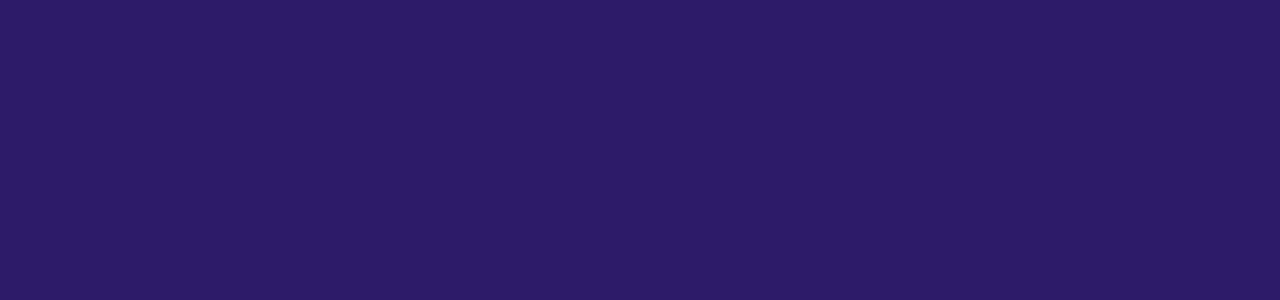
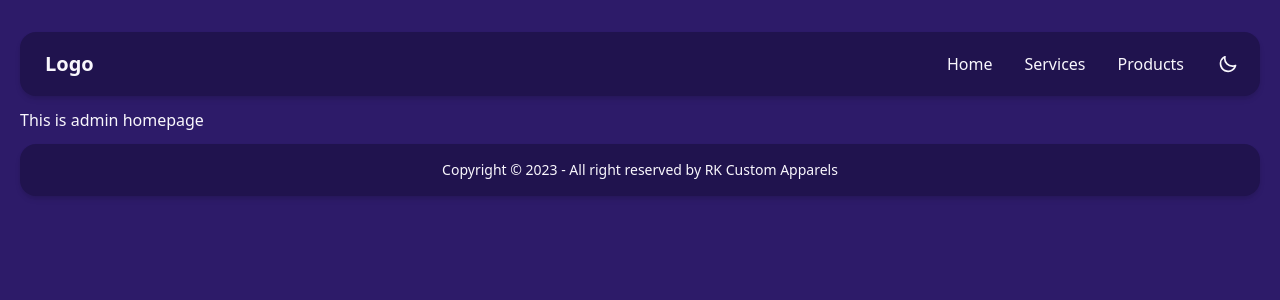
Before and after one commit to mdazlaanzubair/AQ-Web-App-Project, a React (Vite) app: page /admin in a window 1280 px wide. Before the commit this address had no page. Shown: the top 300 px of the page. Built offline with nearby package versions, Linux system fonts and the light colour scheme.

Commit message:
admin dashboard structured

```diff
--- /dev/null
+++ b/src/components/dashboard/footer/Footer.jsx
@@ -0,0 +1,16 @@
+import { useContentContext } from "../../../context/content/ContentContext";
+
+const AdminFooter = () => {
+  const { appContent } = useContentContext();
+  return (
+    <section id="footer-section" className="py-3">
+      <footer className="footer footer-center p-4 rounded-box shadow-md bg-neutral text-neutral-content">
+        <div>
+          <p>{appContent?.footer_section?.para}</p>
+        </div>
+      </footer>
+    </section>
+  );
+};
+
+export default AdminFooter;
--- /dev/null
+++ b/src/components/dashboard/header/DesktopNavMenu.jsx
@@ -0,0 +1,11 @@
+import NavMenuItems from "./NavMenuItems";
+
+const DesktopNavMenu = () => {
+  return (
+    <ul className="menu menu-horizontal px-1 hidden lg:flex">
+      <NavMenuItems />
+    </ul>
+  );
+}
+
+export default DesktopNavMenu
--- /dev/null
+++ b/src/components/dashboard/header/MobileNavMenu.jsx
@@ -0,0 +1,59 @@
+import { useState } from "react";
+import NavMenuItems from "./NavMenuItems";
+
+const MobileNavMenu = () => {
+  const [isOpen, setIsOpen] = useState(false);
+  return (
+    <div className="dropdown dropdown-end lg:hidden">
+      <label tabIndex={0} className="btn btn-ghost btn-circle swap swap-rotate">
+        {/* <!-- this hidden checkbox controls the state --> */}
+        <input type="checkbox" onChange={() => setIsOpen(!isOpen)} />
+
+        {/* <!-- hamburger icon --> */}
+        <svg
+          className="swap-off fill-current h-5 w-5"
+          xmlns="http://www.w3.org/2000/svg"
+          viewBox="0 0 512 512"
+        >
+          <path d="M64,384H448V341.33H64Zm0-106.67H448V234.67H64ZM64,128v42.67H448V128Z" />
+        </svg>
+
+        {/* <!-- close icon --> */}
+        <svg
+          className="swap-on fill-current h-5 w-5"
+          xmlns="http://www.w3.org/2000/svg"
+          viewBox="0 0 512 512"
+        >
+          <polygon points="400 145.49 366.51 112 256 222.51 145.49 112 112 145.49 222.51 256 112 366.51 145.49 400 256 289.49 366.51 400 400 366.51 289.49 256 400 145.49" />
+        </svg>
+      </label>
+
+      {/* <label tabIndex={0} className="btn btn-ghost lg:hidden">
+        <svg
+          xmlns="http://www.w3.org/2000/svg"
+          className="h-5 w-5"
+          fill="none"
+          viewBox="0 0 24 24"
+          stroke="currentColor"
+        >
+          <path
+            strokeLinecap="round"
+            strokeLinejoin="round"
+            strokeWidth="2"
+            d="M4 6h16M4 12h8m-8 6h16"
+          />
+        </svg>
+      </label> */}
+      <ul
+        tabIndex={0}
+        className={`menu menu-compact dropdown-content mt-3 p-2 shadow rounded-box w-52 bg-neutral text-neutral-content ${
+          isOpen ? "" : "hidden"
+        }`}
+      >
+        <NavMenuItems />
+      </ul>
+    </div>
+  );
+};
+
+export default MobileNavMenu;
--- /dev/null
+++ b/src/components/dashboard/header/NavMenuItems.jsx
@@ -0,0 +1,25 @@
+import { Link } from "react-router-dom";
+
+const NavMenuItems = () => {
+  const menu = [
+    {
+      path: "/",
+      title: "Home",
+    },
+    {
+      path: "/services",
+      title: "Services",
+    },
+    {
+      path: "/products",
+      title: "Products",
+    },
+  ];
+  return menu.map((item, index) => (
+    <li key={index}>
+      <Link to={item.path}>{item.title}</Link>
+    </li>
+  ));
+};
+
+export default NavMenuItems;
--- /dev/null
+++ b/src/components/dashboard/header/Navbar.jsx
@@ -0,0 +1,22 @@
+import DesktopNavMenu from "./DesktopNavMenu";
+import MobileNavMenu from "./MobileNavMenu";
+import ThemeToggler from "./ThemeToggler";
+
+const AdminNavbar = () => {
+  return (
+    <section id="header-section" className="py-3">
+      <div className="navbar bg-neutral text-neutral-content shadow-md rounded-box">
+        <div className="navbar-start">
+          <a className="btn btn-ghost normal-case text-xl">Logo</a>
+        </div>
+        <div className="navbar-end">
+          <DesktopNavMenu />
+          <MobileNavMenu />
+          <ThemeToggler />
+        </div>
+      </div>
+    </section>
+  );
+};
+
+export default AdminNavbar;
--- /dev/null
+++ b/src/components/dashboard/header/ThemeToggler.jsx
@@ -0,0 +1,32 @@
+import { useThemeContext } from "../../../context/theme/ThemeContext";
+
+const ThemeToggler = () => {
+  const { darkMode, setDarkMode } = useThemeContext();
+
+  return (
+    <label className="btn btn-ghost btn-circle swap swap-rotate">
+      {/* <!-- this hidden checkbox controls the state --> */}
+      <input type="checkbox" onChange={() => setDarkMode(!darkMode)} />
+
+      {/* <!-- sun icon --> */}
+      <svg
+        className="swap-on fill-current w-5 h-5"
+        xmlns="http://www.w3.org/2000/svg"
+        viewBox="0 0 24 24"
+      >
+        <path d="M5.64,17l-.71.71a1,1,0,0,0,0,1.41,1,1,0,0,0,1.41,0l.71-.71A1,1,0,0,0,5.64,17ZM5,12a1,1,0,0,0-1-1H3a1,1,0,0,0,0,2H4A1,1,0,0,0,5,12Zm7-7a1,1,0,0,0,1-1V3a1,1,0,0,0-2,0V4A1,1,0,0,0,12,5ZM5.64,7.05a1,1,0,0,0,.7.29,1,1,0,0,0,.71-.29,1,1,0,0,0,0-1.41l-.71-.71A1,1,0,0,0,4.93,6.34Zm12,.29a1,1,0,0,0,.7-.29l.71-.71a1,1,0,1,0-1.41-1.41L17,5.64a1,1,0,0,0,0,1.41A1,1,0,0,0,17.66,7.34ZM21,11H20a1,1,0,0,0,0,2h1a1,1,0,0,0,0-2Zm-9,8a1,1,0,0,0-1,1v1a1,1,0,0,0,2,0V20A1,1,0,0,0,12,19ZM18.36,17A1,1,0,0,0,17,18.36l.71.71a1,1,0,0,0,1.41,0,1,1,0,0,0,0-1.41ZM12,6.5A5.5,5.5,0,1,0,17.5,12,5.51,5.51,0,0,0,12,6.5Zm0,9A3.5,3.5,0,1,1,15.5,12,3.5,3.5,0,0,1,12,15.5Z" />
+      </svg>
+
+      {/* <!-- moon icon --> */}
+      <svg
+        className="swap-off fill-current w-5 h-5"
+        xmlns="http://www.w3.org/2000/svg"
+        viewBox="0 0 24 24"
+      >
+        <path d="M21.64,13a1,1,0,0,0-1.05-.14,8.05,8.05,0,0,1-3.37.73A8.15,8.15,0,0,1,9.08,5.49a8.59,8.59,0,0,1,.25-2A1,1,0,0,0,8,2.36,10.14,10.14,0,1,0,22,14.05,1,1,0,0,0,21.64,13Zm-9.5,6.69A8.14,8.14,0,0,1,7.08,5.22v.27A10.15,10.15,0,0,0,17.22,15.63a9.79,9.79,0,0,0,2.1-.22A8.11,8.11,0,0,1,12.14,19.73Z" />
+      </svg>
+    </label>
+  );
+};
+
+export default ThemeToggler;
--- /dev/null
+++ b/src/components/dashboard/main/AdminHome.jsx
@@ -0,0 +1,5 @@
+const AdminHome = () => {
+  return <div>This is admin homepage</div>;
+};
+
+export default AdminHome;
--- a/src/pages/Dashboard.jsx
+++ b/src/pages/Dashboard.jsx
@@ -1,10 +1,15 @@
+import { Outlet } from "react-router-dom";
+import AdminNavbar from "../components/dashboard/header/Navbar";
+import AdminFooter from "../components/dashboard/footer/Footer";
 
 const Dashboard = () => {
   return (
-    <div>
+    <div className="container w-full mx-auto">
+      <AdminNavbar />
+      <Outlet />
+      <AdminFooter />
+    </div>
+  );
+};
 
-    </div>
-  )
-}
-
-export default Dashboard
+export default Dashboard;
--- a/src/routing/AppRoutes.jsx
+++ b/src/routing/AppRoutes.jsx
@@ -4,12 +4,16 @@ import Services from "../components/landing-page/services/Services";
 import Home from "../components/landing-page/home/Home";
 import Products from "../components/landing-page/products/Products";
 import CartProvider from "../context/cart/CartContext";
+import Dashboard from "../pages/Dashboard";
+import AdminHome from "../components/dashboard/main/AdminHome";
 
 const AppRoutes = () => {
   return (
     <BrowserRouter>
       <Routes>
-        {/* <Route path="/" element={<Landing />} /> */}
+        <Route path="/admin" element={<Dashboard />}>
+          <Route index element={<AdminHome />} />
+        </Route>
         <Route path="/" element={<Landing />}>
           <Route index element={<Home />} />
           <Route path="services" element={<Services />} />
```
